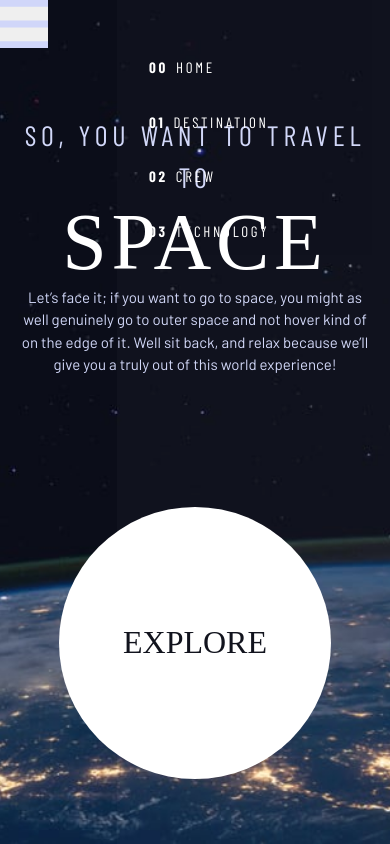
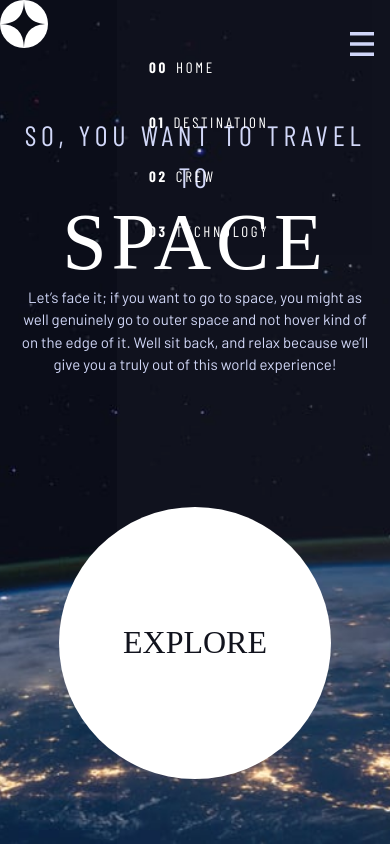
Before and after one commit to PDLIF/practicing, a plain HTML site: page different/scrimba-space-tourism-website-main/index.html in a window 390 px wide. Both pictures are taken after a click on the button "Menu". Drawn offline with nearby package versions, Linux system fonts and the light colour scheme; a web font is replaced by a local one.

Commit message:
styling the hamburger button and make it work with js

```diff
--- a/different/scrimba-space-tourism-website-main/index.html
+++ b/different/scrimba-space-tourism-website-main/index.html
@@ -25,7 +25,7 @@
         </div>
         <button class="mobile-nav-toggle" aria-controls="primary-navigation" aria-expanded="false"><span class="sr-only">Menu</span></button>
         <nav>
-            <ul id="primary-navigation" class="primary-navigation underline-indicators flex">
+            <ul id="primary-navigation" data-visible="false" class="primary-navigation underline-indicators flex">
                 <li class="active"><a class="ff-sans-cond uppercase text-white letter-spacing-2" href="index.html"><span>00</span>Home</a></li>
                 <li><a class="ff-sans-cond uppercase text-white letter-spacing-2" href="destination.html"><span>01</span>Destination</a></li>
                 <li><a class="ff-sans-cond uppercase text-white letter-spacing-2" href="crew.html"><span>02</span>Crew</a></li>
@@ -43,5 +43,6 @@
             <a href="" class="large-btn uppercase ff-serif fs-600 text-dark bg-white">Explore</a>
         </div>
     </div>
+    <script src="./script.js"></script>
 </body>
 </html>
--- a/different/scrimba-space-tourism-website-main/script.js
+++ b/different/scrimba-space-tourism-website-main/script.js
@@ -0,0 +1,14 @@
+const primaryNav = document.querySelector('.primary-navigation');
+const navToggle = document.querySelector('.mobile-nav-toggle');
+
+navToggle.addEventListener('click', () => {
+    const visibility = primaryNav.getAttribute('data-visible');
+
+    if (visibility === 'false') {
+        primaryNav.setAttribute('data-visible', 'true');
+        navToggle.setAttribute('aria-expanded', 'true');
+    } else if (visibility === 'true') {
+        primaryNav.setAttribute('data-visible', 'false');
+        navToggle.setAttribute('aria-expanded', 'false');
+    }
+});
--- a/different/scrimba-space-tourism-website-main/style.css
+++ b/different/scrimba-space-tourism-website-main/style.css
@@ -93,6 +93,8 @@ body {
 
     display: grid;
     grid-template-rows: min-content 1fr;
+
+    overflow-x: hidden;
 }
 
 /* make images easier to work with */
@@ -109,19 +111,6 @@ textarea,
 select {
     font: inherit;
 }
-
-/* remove animation who've turned them off */
-/* @media (prefers-reduced-motion: reduce) {
-    *,
-    *::before,
-    *::after {
-        animation-duration: 0.01ms !important;
-        animation-iteration-count: 1 !important;
-        transition-duration: 0.01ms !important;
-        scroll-behavior: auto !important;
-    }
-} */
-
 
 /* ------------------- */
 /* Utility classes     */
@@ -305,6 +294,25 @@ select {
     -webkit-backdrop-filter: blur(3rem);
 }
 
+.mobile-nav-toggle {
+    display: none;
+    position: absolute;
+    z-index: 20000;
+    right: 1rem;
+    top: 2rem;
+
+    background: transparent;
+    background-image: url(./assets/shared/icon-hamburger.svg);
+    background-repeat: no-repeat;
+    background-size: cover;
+
+    border: none;
+    aspect-ratio: 1;
+    width: 1.5rem;
+
+    cursor: pointer;
+}
+
 @media (max-width: 35em) {
     .primary-navigation {
         --underline-gap: .5rem;
@@ -314,11 +322,22 @@ select {
         list-style: none;
         padding: 3rem 2rem;
         flex-direction: column;
+
+        transform: translateX(100%);
+        transition: transform 250ms ease-in;
+    }
+
+    .primary-navigation[data-visible='true'] {
+        transform: translateX(0%);
     }
 
     .primary-navigation.underline-indicators > .active,
     .primary-navigation.underline-indicators > * {
         border: 0;
+    }
+
+    .mobile-nav-toggle {
+        display: block;
     }
 }
 
@@ -399,21 +418,6 @@ select {
     background-color: hsl( var(--clr-white) );
 }
 
-.mobile-nav-toggle {
-    display: block;
-    position: absolute;
-
-    background-image: url(./assets/shared/icon-hamburger.svg);
-    background-repeat: no-repeat;
-    background-size: cover;
-
-    border: none;
-
-
-    aspect-ratio: 1;
-    width: 3rem;
-}
-
 /* ------------------- */
 /* Page specific       */
 /* ------------------- */
@@ -427,6 +431,7 @@ body {
 
 .home {
     background-image: url(./assets/home/background-home-mobile.jpg);
+    background-repeat: no-repeat;
 }
 
 @media (min-width: 35em) {
```
